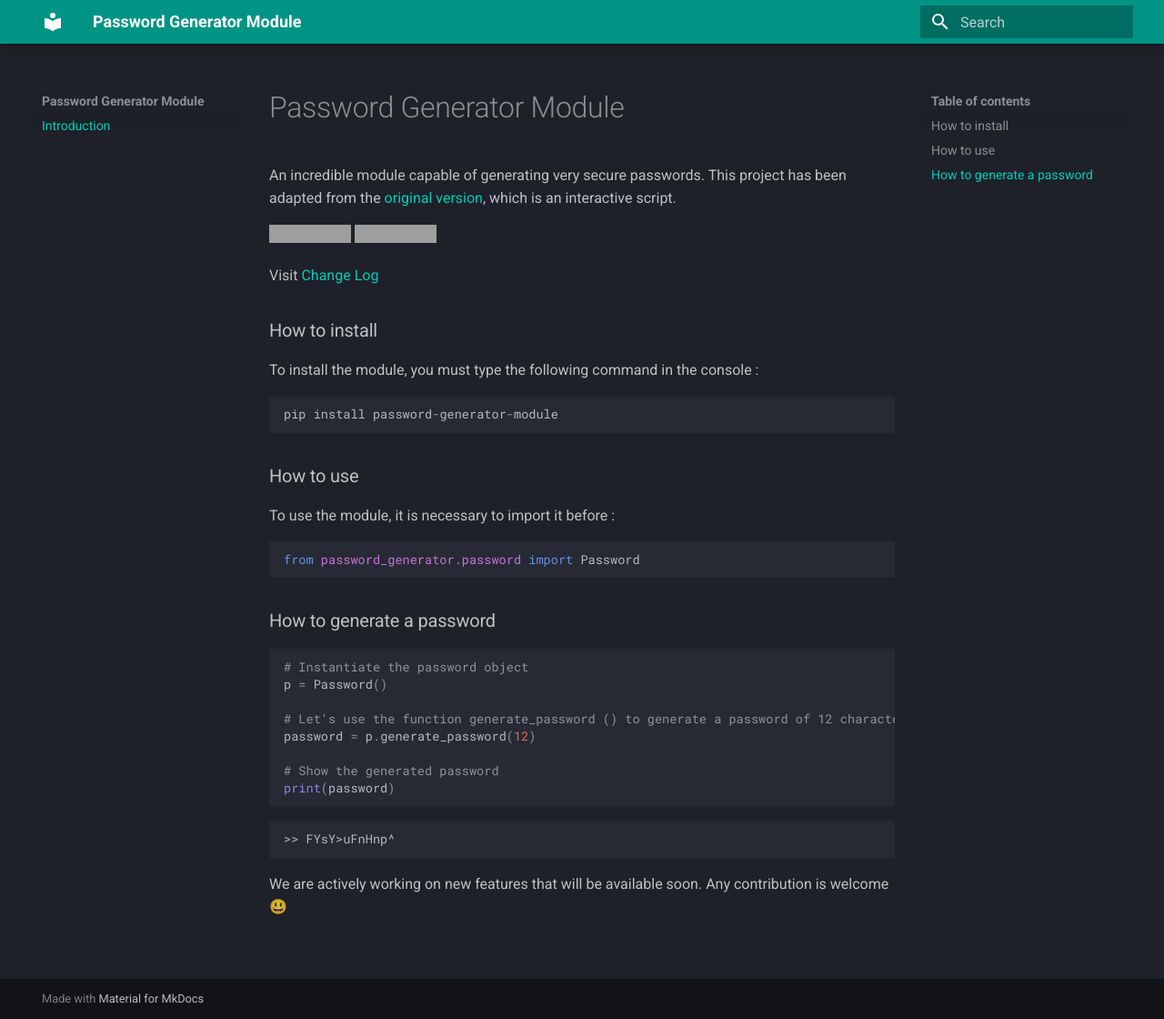
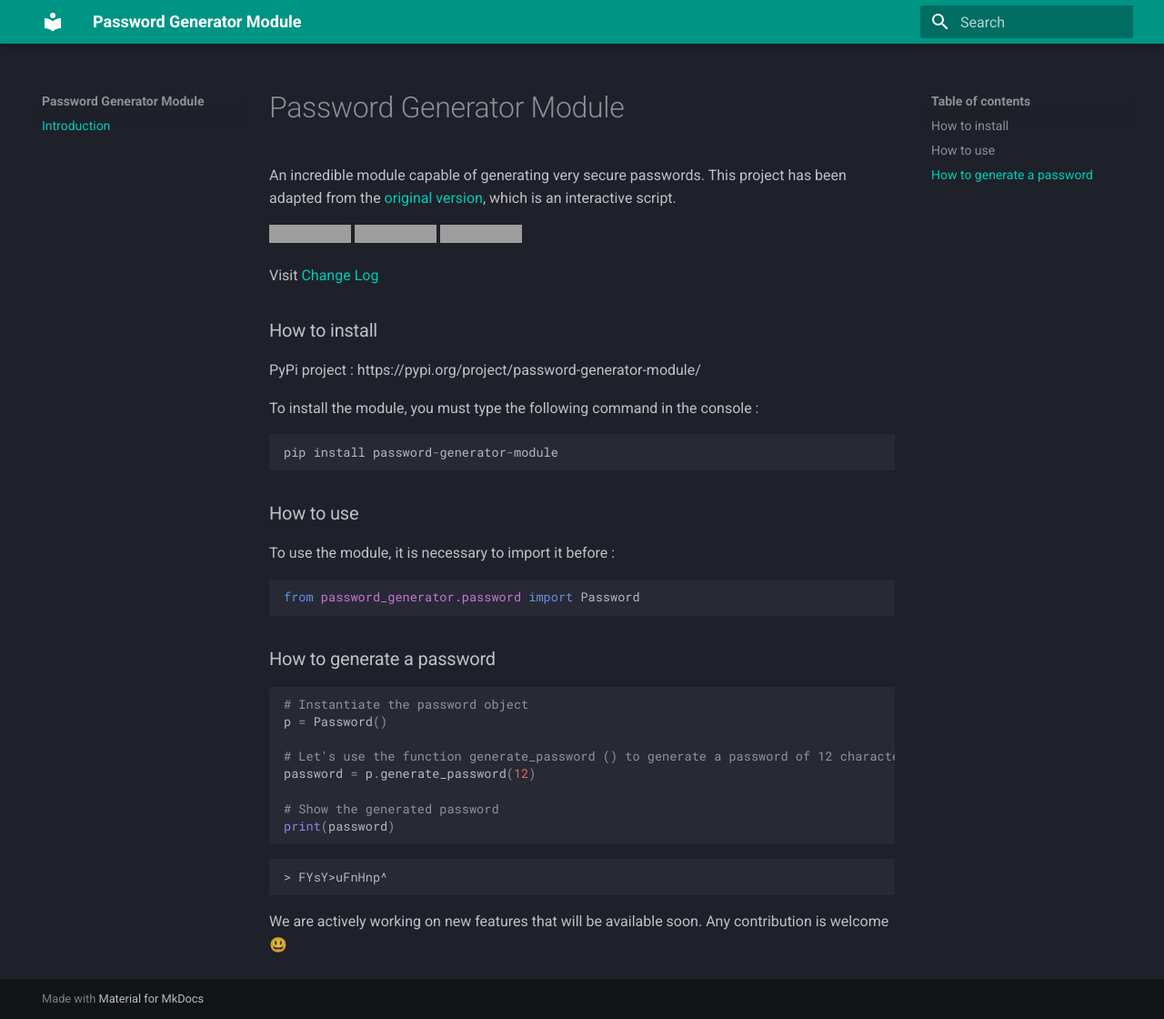
Before and after one commit to Frit-Apps/password-generator-module, an MkDocs documentation site: the page built from docs/index.md, in a window 1280 px wide and 1120 px high. Shown: the whole window at 91% size. Built offline with MkDocs 1.6.1 and Material for MkDocs 9.7.7, drawn with Linux system fonts in a browser that asks for light colours; grey boxes are pictures that could not be loaded.

Commit message:
Update index.md

````diff
--- a/docs/index.md
+++ b/docs/index.md
@@ -4,9 +4,13 @@ This project has been adapted from the [original version](https://github.com/Maz
 
 ![GitHub release (latest by date)](https://img.shields.io/github/v/release/mazzya/password-generator-module)
 ![GitHub](https://img.shields.io/github/license/mazzya/password-generator-module)
+[![Documentation Status](https://readthedocs.org/projects/password-generator-module/badge/?version=latest)](https://password-generator-module.readthedocs.io/en/latest/?badge=latest)
+
 
 Visit [Change Log](https://github.com/Mazzya/password-generator-module/blob/main/CHANGELOG.md)
 ### How to install
+PyPi project : https://pypi.org/project/password-generator-module/
+
 To install the module, you must type the following command in the console :
 ```python
 pip install password-generator-module
@@ -28,6 +32,6 @@ password = p.generate_password(12)
 print(password)
 ```
 ```
->> FYsY>uFnHnp^
+> FYsY>uFnHnp^
 ```
 We are actively working on new features that will be available soon. Any contribution is welcome 😃
````
